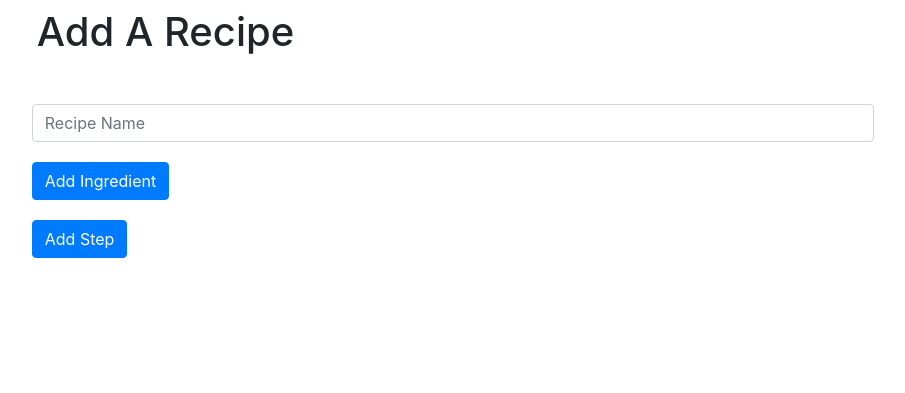
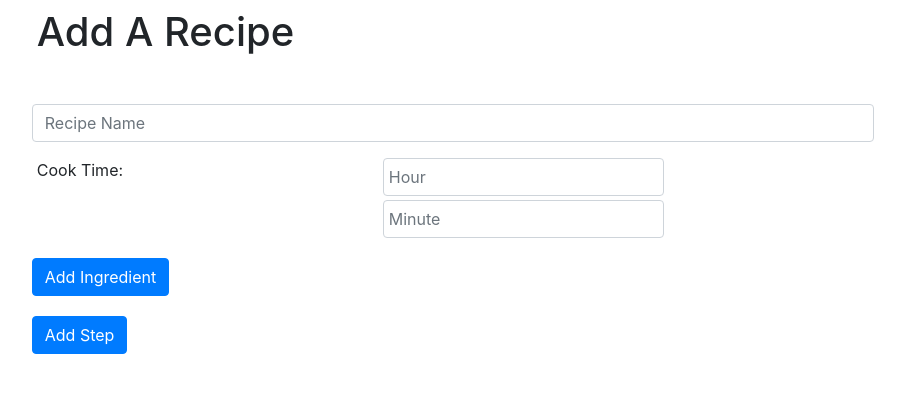
Before and after one commit to quinnmicha/Recipe, a PHP site: page /addRecipe.php in a window 1280 px wide. Shown: the part 56-449 px from the top of the page, without its empty margins (187-1092 px from the left). Run offline with PHP 8.4, Linux system fonts and the light colour scheme; a stand-in replaces the project's code that opens the database connection.

Commit message:
added cook time to Add Recipe

```diff
--- a/addRecipe.php
+++ b/addRecipe.php
@@ -46,6 +46,12 @@ session_start();
             <input type="text" class='form-control' name="recipeName" placeholder="Recipe Name">
         </div>
         <div class="form-row mt-3">
+            <label for="cookHour" class="control-label col-4">Cook Time:</label>
+            <input type="text" class="form-control offset-1 col-4" id="cookHour" name="cookHour" placeholder="Hour">
+            <input type="text" class="form-control offset-5 col-4 mt-1" name="cookMinute" placeholder="Minute">
+
+        </div>
+        <div class="form-row mt-3">
             <div id="ingredientForm">
 
             </div>
```
